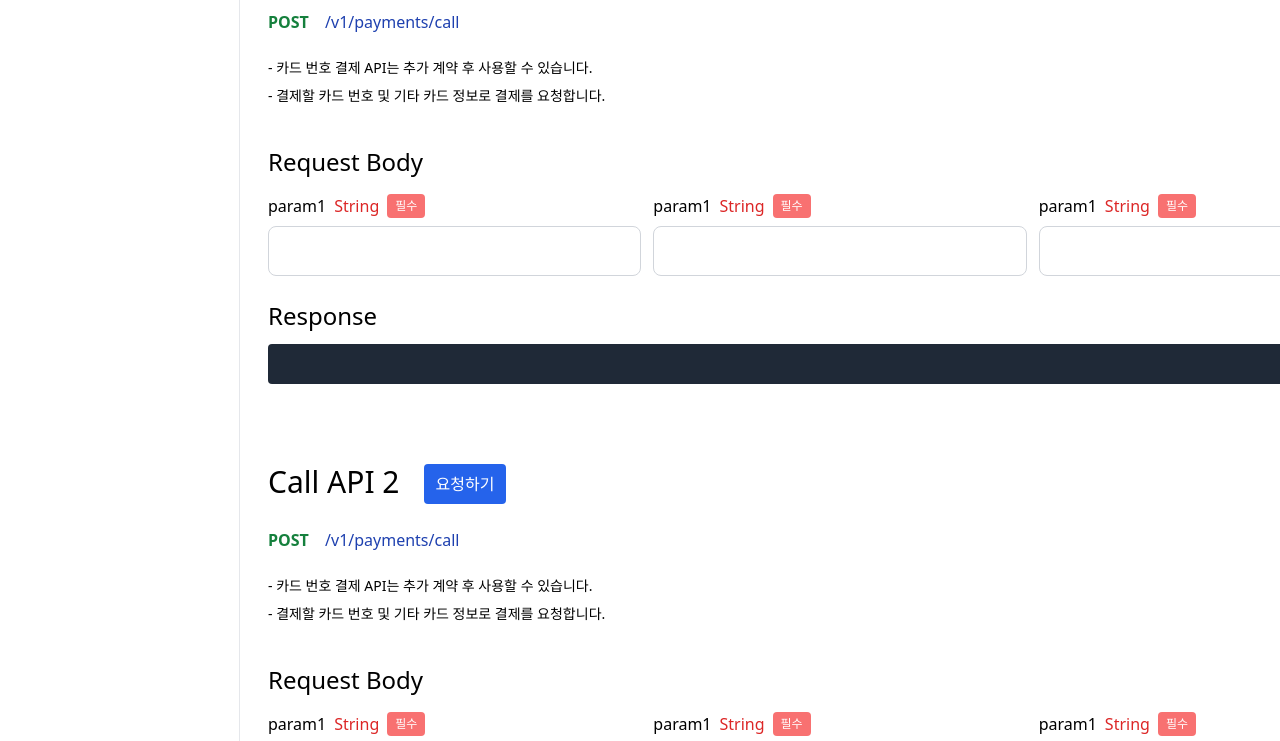
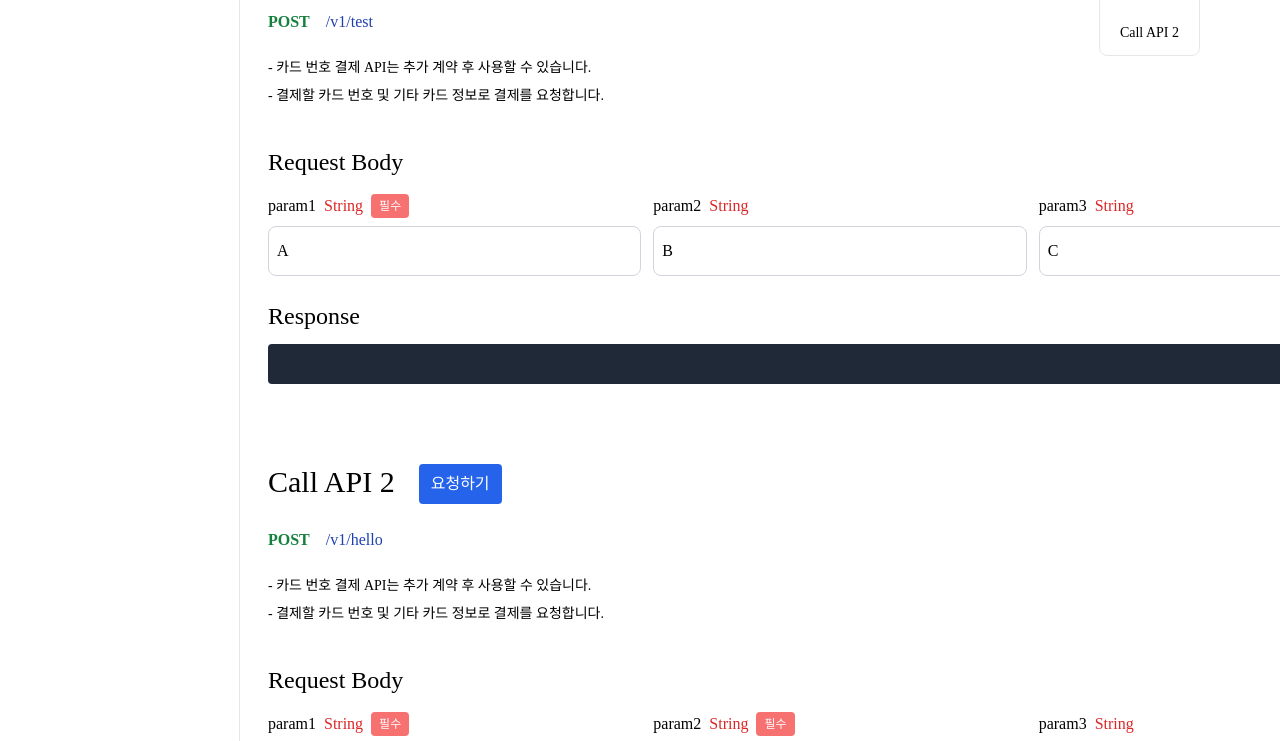
Before and after one commit to picpal/api-test, a plain HTML site: page index.html in a window 1280 px wide. Shown: the part 246-987 px from the top of the page. Drawn offline with nearby package versions, Linux system fonts and the light colour scheme; a web font is replaced by a local one.

Commit message:
version1.0 finish

```diff
--- /dev/null
+++ b/css/index.css
@@ -0,0 +1,66 @@
+@font-face {
+  font-family: 'Pretendard';
+  src: url('../font/Pretendard-Thin.woff') format('woff');
+  font-weight: 100;
+  font-display: swap;
+}
+
+@font-face {
+  font-family: 'Pretendard';
+  src: url('../font/Pretendard-ExtraLight.woff') format('woff');
+  font-weight: 200;
+  font-display: swap;
+}
+
+@font-face {
+  font-family: 'Pretendard';
+  src: url('../font/Pretendard-Light.woff') format('woff');
+  font-weight: 300;
+  font-display: swap;
+}
+
+@font-face {
+  font-family: 'Pretendard';
+  src: url('../font/Pretendard-Regular.woff') format('woff');
+  font-weight: 400;
+  font-display: swap;
+}
+
+@font-face {
+  font-family: 'Pretendard';
+  src: url('../font/Pretendard-Medium.woff') format('woff');
+  font-weight: 500;
+  font-display: swap;
+}
+
+@font-face {
+  font-family: 'Pretendard';
+  src: url('../font/Pretendard-SemiBold.woff') format('woff');
+  font-weight: 600;
+  font-display: swap;
+}
+
+@font-face {
+  font-family: 'Pretendard';
+  src: url('../font/Pretendard-Bold.woff') format('woff');
+  font-weight: 700;
+  font-display: swap;
+}
+
+@font-face {
+  font-family: 'Pretendard';
+  src: url('../font/Pretendard-ExtraBold.woff') format('woff');
+  font-weight: 800;
+  font-display: swap;
+}
+
+@font-face {
+  font-family: 'Pretendard';
+  src: url('../font/Pretendard-Black.woff') format('woff');
+  font-weight: 900;
+  font-display: swap;
+}
+
+body {
+  font-family: 'Pretendard';
+}
--- a/data/apiItems.json
+++ b/data/apiItems.json
@@ -5,7 +5,7 @@
       "inputItems" : [
         {"title": "param1" , "type" : "String"},
         {"title": "param1" , "type" : "String"},
-        {"title": "param1" , "type" : "String"},
+        {"title": "param1" , "type" : "String"}
       ]
     },
     {
--- a/index.html
+++ b/index.html
@@ -3,6 +3,7 @@
   <head>
     <meta charset="UTF-8" />
     <meta name="viewport" content="width=device-width, initial-scale=1.0" />
+    <link rel="stylesheet" type="text/css" href="./css/index.css" />
     <script src="https://cdn.tailwindcss.com"></script>
   </head>
   <body>
@@ -17,56 +18,98 @@
 
       <!-- content -->
       <div id="content" class="w-10/12 px-7 pt-6 pb-24">
-        <h2 class="text-4xl pb-4 text-bold ">😊 API TEST</h2>
+        <h2 class="text-4xl pb-4 text-bold">BWC API TEST</h2>
         <h3 class="text-2xl mb-10 text-bold">카테고리1</h3>
         <!-- api list -->
         <div id="apis"></div>
       </div>
+
+      <!-- Quick Menu -->
+      <div
+        id="quickMenu"
+        class="fixed top-48 right-20 mt-5 bg-white border border-gray-200 rounded-lg"
+      ></div>
     </div>
 
     <script src="js/customCss.js"></script>
+    <script src="js/request.js"></script>
     <script src="js/apiItems.js"></script>
     <script src="js/category.js"></script>
-    <script src="js/request.js"></script>
+    <script src="js/quickMenu.js"></script>
 
     <script>
       // 카테고리 메뉴 생성
       const categoryItems = [
-        {title:"카테고리1",url:"url1111.com"},
-        {title:"카테고리2",url:"url1111.com"},
-        {title:"카테고리3",url:"url1111.com"},
-        {title:"카테고리4",url:"url1111.com"},
-      ]
-      createCategoryList(categoryItems)
+        { title: "카테고리1", url: "url1111.com" },
+        { title: "카테고리2", url: "url1111.com" },
+        { title: "카테고리3", url: "url1111.com" },
+        { title: "카테고리4", url: "url1111.com" },
+      ];
+      createCategoryList(categoryItems);
 
       // API 영역 생성
       const apiItems = [
         {
-          apiName:"Call API 1",
-          apiCode:"1",
-          inputItems : [
-            {title: "param1" , type : "String"},
-            {title: "param1" , type : "String"},
-            {title: "param1" , type : "String"},
-          ]
+          apiName: "Call API 1",
+          apiCode: "1",
+          endpoint: "/v1/test",
+          inputItems: [
+            {
+              title: "param1",
+              name: "param1",
+              type: "String",
+              value: "A",
+              essential: true,
+            },
+            {
+              title: "param2",
+              name: "param2",
+              type: "String",
+              value: "B",
+              essential: false,
+            },
+            {
+              title: "param3",
+              name: "param3",
+              type: "String",
+              value: "C",
+              essential: false,
+            },
+          ],
         },
         {
-          apiName:"Call API 2",
-          apiCode:"2",
-          inputItems : [
-            {title: "param1" , type : "String"},
-            {title: "param1" , type : "String"},
-            {title: "param1" , type : "String"},
-          ]
+          apiName: "Call API 2",
+          apiCode: "2",
+          endpoint: "/v1/hello",
+          inputItems: [
+            {
+              title: "param1",
+              name: "param1",
+              type: "String",
+              value: "A",
+              essential: true,
+            },
+            {
+              title: "param2",
+              name: "param2",
+              type: "String",
+              value: "B",
+              essential: true,
+            },
+            {
+              title: "param3",
+              name: "param3",
+              type: "String",
+              value: "C",
+              essential: false,
+            },
+          ],
         },
-
       ];
-
       createApiItems(apiItems);
 
+      // 퀵메뉴 영역 생성
+      createQuickMenu(apiItems);
     </script>
-
-
-
   </body>
 </html>
--- a/js/apiItems.js
+++ b/js/apiItems.js
@@ -1,23 +1,67 @@
+/**
+ * 요청하기 클릭 이벤트
+ * Request Body의 Params를 endpoint 호출
+ */
+function requestBtnClickHandler(e) {
+  e.preventDefault();
+
+  const endpoint = e.target.getAttribute("data-endpoint");
+  const formName = e.target.getAttribute("data-req-frm-name");
+  const form = document.forms[formName];
+
+  if (!form) {
+    console.error("Form not found...");
+    return;
+  }
+
+  // Form 내의 모든 input 요소를 순회하며 데이터를 수집
+  const formData = {};
+  Array.from(form.elements).forEach((input) => {
+    if (input.name) {
+      formData[input.name] = input.value;
+    }
+  });
+
+  // API 호출 (local에선 CORS에 걸림)
+  const resResult = e.target.getAttribute("data-res-result");
+  const $resResult = document.getElementById(resResult);
+  callApi(endpoint, "POST", formData)
+    .then((res) => {
+      // 성공 응답 처리
+      console.log("Response:", res);
+
+      // 응답 결과 출력
+      $resResult.innerText = res;
+    })
+    .catch((error) => {
+      // 오류 처리
+      console.error("Error:", error);
+
+      // 오류 결과 출력
+      $resResult.innerText = error;
+    });
+}
+
 /**
  * 본문 컨텐츠 영역에 API Section 추가
  * @param {apiName:String, apiCode:String} params
  */
-function addApiItems({apiName,apiCode}){
+function addApiItems({ apiName, apiCode, endpoint }) {
   const root = document.getElementById("apis");
   const wrap = document.createElement("div");
-    wrap.className = 'mt-20';
+  wrap.className = "mt-20";
   wrap.innerHTML = `
         <!-- title -->
-        <h4 class="mb-6 flex flex-row item-center">
+        <h4 id="api_${apiCode}" class="mb-6 flex flex-row item-center">
         <span class="text-3xl text-bold mr-6">${apiName}</span>
-        <span class="text-m py-2 px-3 bg-blue-600 text-white rounded cursor-pointer hover:opacity-70">요청하기</span>
+        <span id="requestBtn_${apiCode}" data-req-frm-name="reqFrm_${apiCode}" data-res-result="${apiCode}" data-endpoint="${endpoint}" class="text-m py-2 px-3 bg-blue-600 text-white rounded cursor-pointer hover:opacity-70">요청하기</span>
         </h4>
 
         <!-- description -->
         <div class="mb-10">
             <div class="mb-6">
                 <span class="font-bold text-green-700 mr-3">POST</span>
-                <span class="text-blue-800">/v1/payments/call</span>
+                <span class="text-blue-800">${endpoint}</span>
             </div>
             <div class="w-9/12 flex flex-col gap-2 text-sm">
                 <p>- 카드 번호 결제 API는 추가 계약 후 사용할 수 있습니다.</p>
@@ -28,19 +72,24 @@ function addApiItems({apiName,apiCode}){
         <!-- Request Body -->
         <div class="mb-6">
             <h5 class="text-2xl mb-4">Request Body</h5>
+            <form name="reqFrm_${apiCode}">
                 <div id="inputParams_${apiCode}" class="flex flex-row flex-wrap w-full gap-3"></div>
+            </form>
         </div>
 
         <!-- Response -->
         <div>
         <h5 class="text-2xl mb-3">Response</h5>
         <div class="bg-gray-800 text-white p-5 rounded">
-            <p class="resResult"></p>
+            <p id="resResult_${apiCode}"></p>
         </div>
         </div>
-    `
+    `;
+  root.appendChild(wrap);
 
-    root.appendChild(wrap);
+  // add click event
+  const requestBtn = document.getElementById("requestBtn_" + apiCode);
+  requestBtn.addEventListener("click", requestBtnClickHandler);
 }
 
 /**
@@ -48,18 +97,20 @@ function addApiItems({apiName,apiCode}){
  * @param {Array} inputItem
  */
 function addInputParam(inputItem) {
-    const rootId = inputItem.apiCode;
-    const root = document.getElementById('inputParams_'+rootId);
-    const wrapper = document.createElement('div');
-    wrapper.className = 'basis-1/4 grow hover:opacity-70';
+  const { title, name, type, value, essential, apiCode } = inputItem;
+  const root = document.getElementById("inputParams_" + apiCode);
+  const wrapper = document.createElement("div");
+  wrapper.className = "basis-1/4 grow hover:opacity-70";
   wrapper.innerHTML = `
         <label>
             <span class="flex flex-row gap-2 items-center mb-2">
-                <span>param1</span>
-                <span class="text-red-600">String</span>
-                <span class="text-xs px-2 py-1 rounded bg-red-400 text-white">필수</span>
+                <span>${title}</span>
+                <span class="text-red-600">${type}</span>
+                <span class="${
+                  essential ? "" : "hidden"
+                } text-xs px-2 py-1 rounded bg-red-400 text-white">필수</span>
             </span>
-            <input type="text" class="border border-gray-300 rounded-lg px-2 py-3 w-full" />
+            <input type="text" name="${name}" value="${value}" class="border border-gray-300 rounded-lg px-2 py-3 w-full" />
         </label>`;
 
   root.appendChild(wrapper);
@@ -69,12 +120,12 @@ function addInputParam(inputItem) {
  * API 호출 영역 생성
  * @param {Array} apiItems
  */
-function createApiItems(apiItems){
-    apiItems.map((apiItem)=>{
+function createApiItems(apiItems) {
+  apiItems.map((apiItem) => {
     addApiItems(apiItem);
 
     apiItem?.inputItems.map((inputItem) => {
-            addInputParam({...inputItem,...{apiCode : apiItem.apiCode}});
-        })
-    })
+      addInputParam({ ...inputItem, ...{ apiCode: apiItem.apiCode } });
+    });
+  });
 }
--- /dev/null
+++ b/js/quickMenu.js
@@ -0,0 +1,24 @@
+/**
+ * 퀵 메뉴 영역 항목 추가
+ * @param {title : String, url : String} params
+ */
+function addQuickMenuItem({ apiName, apiCode }) {
+  const root = document.getElementById("quickMenu");
+  const wrapper = document.createElement("ul");
+  wrapper.className = "text-sm";
+  wrapper.innerHTML = `
+    <li class="hover:bg-gray-100">
+      <a href="#api_${apiCode}" class="px-5 py-3 cursor-pointer w-full h-full block">${apiName}</a>
+    </li>`;
+  root.appendChild(wrapper);
+}
+
+/**
+ * 퀵 메뉴 영역 생성
+ * @param {Array} categoryList
+ */
+function createQuickMenu(quickMenuList) {
+  quickMenuList.map((quickMenuItem) => {
+    addQuickMenuItem(quickMenuItem);
+  });
+}
--- a/js/request.js
+++ b/js/request.js
@@ -1,34 +1,27 @@
-async function callApi (url, method = 'GET', body = null, headers = {}) {
-    // Setting up the options for the fetch call
+async function callApi(endpoint, method = "GET", body = null, headers = {}) {
+  const url = "https:/dev...." + endpoint;
+
   const options = {
     method,
     headers: {
-        'Content-Type': 'application/json',
+      "Content-Type": "application/json",
       ...headers,
     },
   };
 
-    // Adding body to the options if method is POST or PUT
-    if (body && (method === 'POST' || method === 'PUT')) {
+  if (body && (method === "POST" || method === "PUT")) {
     options.body = JSON.stringify(body);
   }
 
   try {
-        // Performing the API call
     const response = await fetch(url, options);
-
-        // Check if the response is ok (status code 200-299)
     if (!response.ok) {
       throw new Error(`HTTP error! status: ${response.status}`);
     }
-
-        // Parse the response as JSON
     const data = await response.json();
-
     return data;
   } catch (error) {
-        // Handle errors
-        console.error('Error during API call:', error);
+    console.error("Error during API call:", error);
     throw error;
   }
-};
+}
```
Also changed, not shown: 9 other files. Lines whose indentation alone changed are shown as unchanged.
